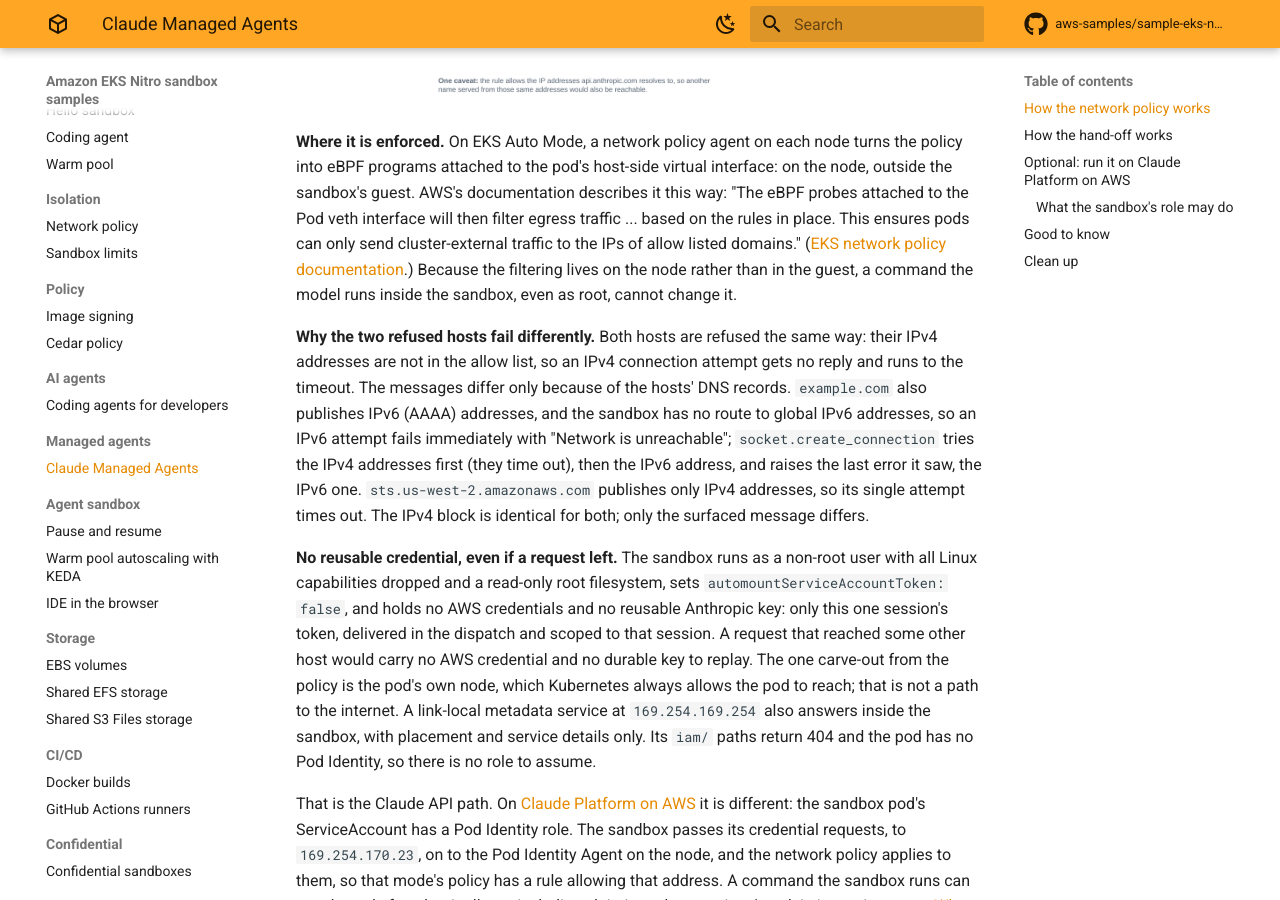
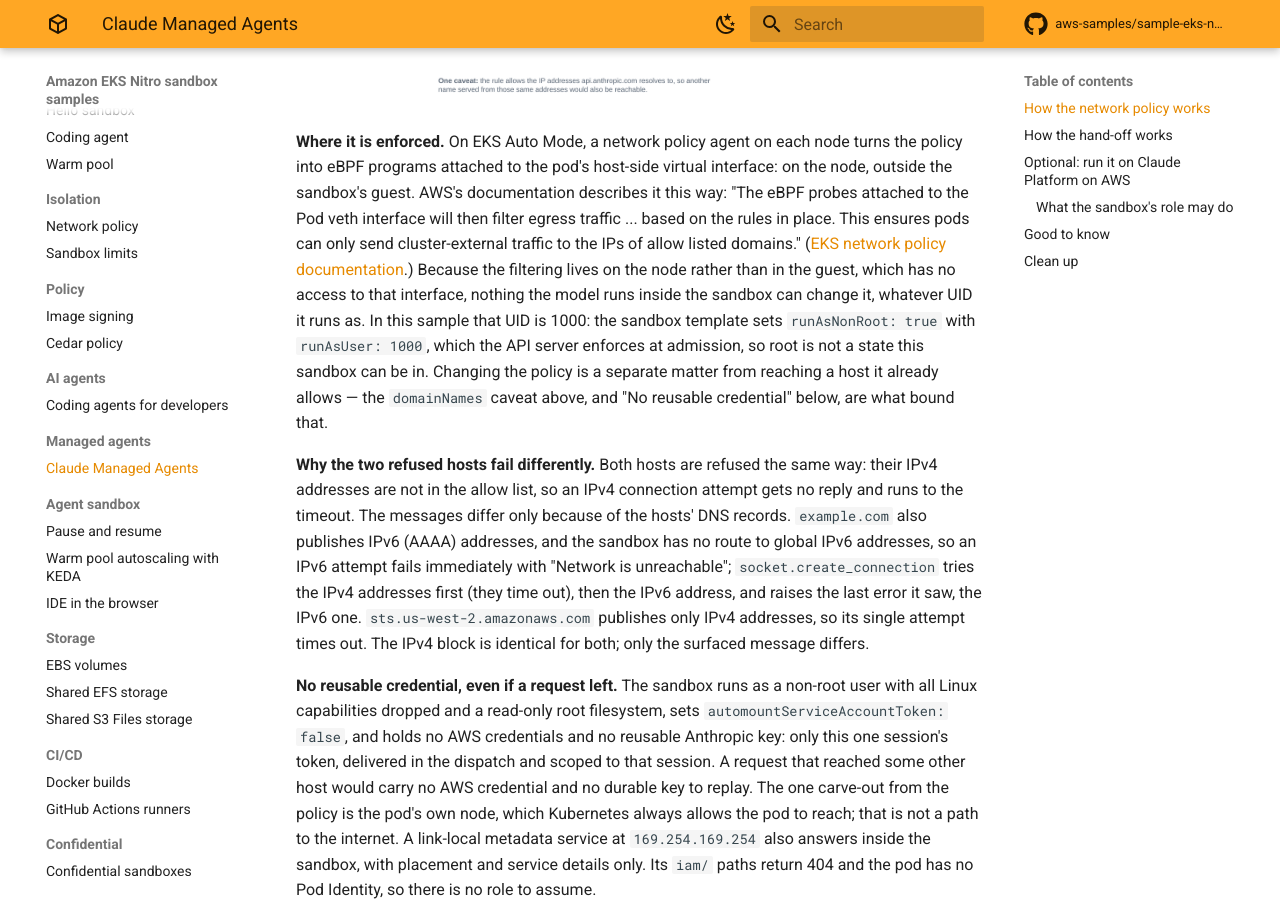
Before and after one commit to aws-samples/sample-eks-nitro-sandbox, an MkDocs documentation site: the page built from examples/managed-agents/claude-managed-agents/README.md, in a window 1280 px wide and 900 px high, scrolled down 10094 px. Built offline with MkDocs 1.6.1 and Material for MkDocs 9.7.7, drawn with Linux system fonts in a browser that asks for light colours; comment, search, counter and statistics services are not loaded.

Commit message:
Say what the pod's UID is, instead of "even as root" where root is impossible
Four places invoked a privilege level the sample's own manifest forbids. The
platform claim itself was never false -- the node's network policy agent attaches
eBPF to the pod's host-side interface, which the guest cannot reach, so nothing in
the guest can change the policy at any UID. The defect was that each page phrased
that as "even as root" while holding no evidence about root, and admission makes
root unreachable in all four:

- agent-sandbox/ide: runAsNonRoot: true, runAsUser: 1000 (deploy/sandbox.yaml:54-56)
- managed-agents/claude-managed-agents: same, uid 1000 (deploy/sandbox-template.yaml:36-38)
- confidential/encrypted-image: runAsUser: 65534, runAsNonRoot: true (deploy/pod.yaml:37-39),
  and the generated Cedar policy pins context.run_as_user == 65534
- .agents/skills/nitro-sandbox-pods: the wording every new sample copies

Each page now keeps the architectural point, states the UID the sample actually
runs, and cites the page's own recorded evidence where it has it (the ide page
reads the fields off the live pod in step 5 and prints uid=1000(coder) in step 8).
Two phrases are kept apart deliberately: "cannot change the policy" is not
"cannot bypass" it, so each sentence now points at the limits section that bounds
reach rather than implying none exists.

The skill gains the two rules that stop this coming back: do not write "even as
root" unless the pod can be root, and do not upgrade "cannot change" to "cannot
bypass" without the sample establishing it.

Left alone, verified accurate against their manifests: ai-agents/
coding-agents-for-developers (runAsUser: 0, allowPrivilegeEscalation: true, and
the page prints id -u as 0), ci-cd/docker-builds and ci-cd/github-actions (both
privileged: true in the sandbox pods, both print uid=0(root)).

No output block was edited, so no sample needs a fresh run. check-sample-index.sh,
check-agent-files.sh and mkdocs build --strict all pass.

Closes #103

```diff
--- a/examples/managed-agents/claude-managed-agents/README.md
+++ b/examples/managed-agents/claude-managed-agents/README.md
@@ -445,8 +445,13 @@ attached to the Pod veth interface will then filter egress traffic ... based on
 in place. This ensures pods can only send cluster-external traffic to the IPs of allow
 listed domains."
 ([EKS network policy documentation](https://docs.aws.amazon.com/eks/latest/userguide/auto-net-pol.html).)
-Because the filtering lives on the node rather than in the guest, a command the model runs
-inside the sandbox, even as root, cannot change it.
+Because the filtering lives on the node rather than in the guest, which has no access to
+that interface, nothing the model runs inside the sandbox can change it, whatever UID it
+runs as. In this sample that UID is 1000: the sandbox template sets `runAsNonRoot: true`
+with `runAsUser: 1000`, which the API server enforces at admission, so root is not a state
+this sandbox can be in. Changing the policy is a separate matter from reaching a host it
+already allows — the `domainNames` caveat above, and "No reusable credential" below, are
+what bound that.
 
 **Why the two refused hosts fail differently.** Both hosts are refused the same way: their
 IPv4 addresses are not in the allow list, so an IPv4 connection attempt gets no reply and
```
Also changed, not shown: .agents/skills/nitro-sandbox-pods/SKILL.md (+19 -3 lines), examples/agent-sandbox/ide/README.md (+7 -2 lines), examples/confidential/encrypted-image/README.md (+6 -2 lines).
